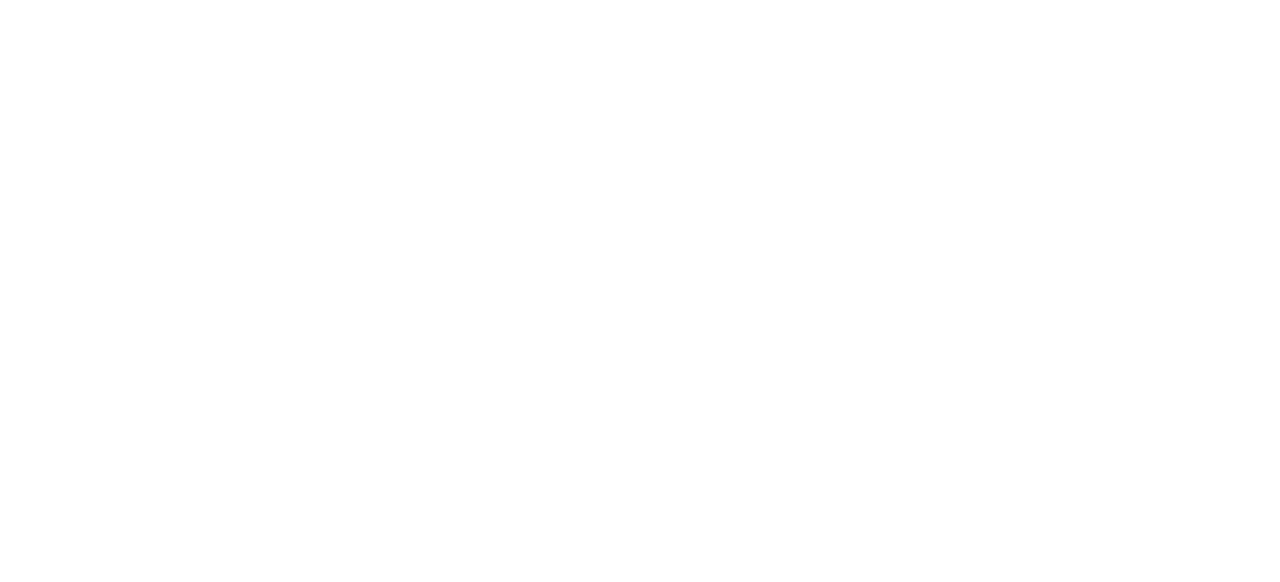
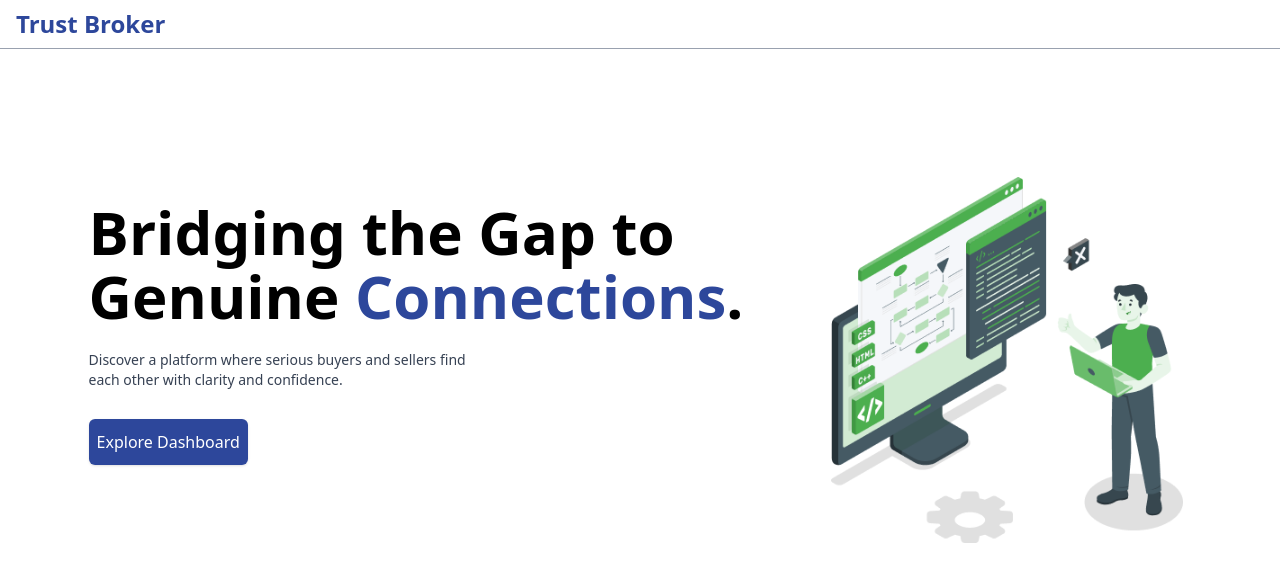
Before and after one commit to Heryakos-Technology/trust-broker-admin, a Vue app: page / in a window 1280 px wide. Shown: the top 582 px of the page. Built offline with nearby package versions, Linux system fonts and the light colour scheme.

Commit message:
Implement code changes to enhance functionality and improve performance

```diff
--- a/index.html
+++ b/index.html
@@ -1,14 +1,17 @@
 <!DOCTYPE html>
 <html lang="">
+
 <head>
   <meta charset="UTF-8">
   <link rel="icon" href="/favicon.ico">
   <meta name="viewport" content="width=device-width, initial-scale=1.0">
   <link href="/src/main.css" rel="stylesheet">
-    <title>Vite App</title>
+  <title>Trust Broker</title>
 </head>
+
 <body>
   <div id="app"></div>
   <script type="module" src="/src/main.js"></script>
 </body>
+
 </html>
--- a/src/assets/main.css
+++ b/src/assets/main.css
@@ -1 +1,5 @@
 @import "tailwindcss";
+
+@theme {
+  --breakpoint-xs: 425px;
+}
--- a/src/views/HomeView.vue
+++ b/src/views/HomeView.vue
@@ -1,13 +1,46 @@
+<script setup>
+import Hero_Illustration from "/Hero_Illustration.png";
+</script>
+
 <template>
+  <div class="min-h-screen bg-white">
+    <header class="flex py-2 px-4 border-b border-gray-400">
+      <span class="font-black text-2xl text-[#2D479B]">Trust Broker </span>
+    </header>
+    <div
+      class="mt-8 px-3 sm:mt-12 md:flex md:mt-16 items-center w-fit gap-x-16 mx-auto"
+    >
+      <div
+        class="space-y-4 max-w-[370px] sm:max-w-full xs:ml-4 sm:space-y-6 mx-auto"
+      >
+        <div
+          class="font-bold text-2xl space-y-1 xs:text-3xl sm:text-5xl xl:text-6xl 2xl:text-7xl"
+        >
+          <p class="">Bridging the Gap to</p>
+          <p class="">
+            Genuine <span class="text-[#2d479b]">Connections</span>.
+          </p>
+        </div>
+        <p class="text-sm text-gray-700 pb-4 sm:max-w-[400px]">
+          Discover a platform where serious buyers and sellers find each other
+          with clarity and confidence.
+        </p>
 
+        <RouterLink
+          :to="{ name: 'Home' }"
+          class="w-fit py-3 px-2 bg-[#2D479B] rounded-md shadow-sm hover:bg-blue-800 text-white"
+        >
+          Explore Dashboard
+        </RouterLink>
+      </div>
+
+      <img
+        :src="Hero_Illustration"
+        :alt="Hero_Illustration"
+        class="mt-16 mx-auto px-6 max-w-[300px] sm:max-w-[320px] lg:max-w-[400px] 2xl:max-w-[450px]"
+      />
+    </div>
+  </div>
 </template>
 
-<script>
-export default {
-
-}
-</script>
-
-<style>
-
-</style>
+<style></style>
```
Also changed, not shown: public/Hero_Illustration.png (added), 1 other file (tests, documents, lock files or other folders). Lines whose indentation alone changed are shown as unchanged.
